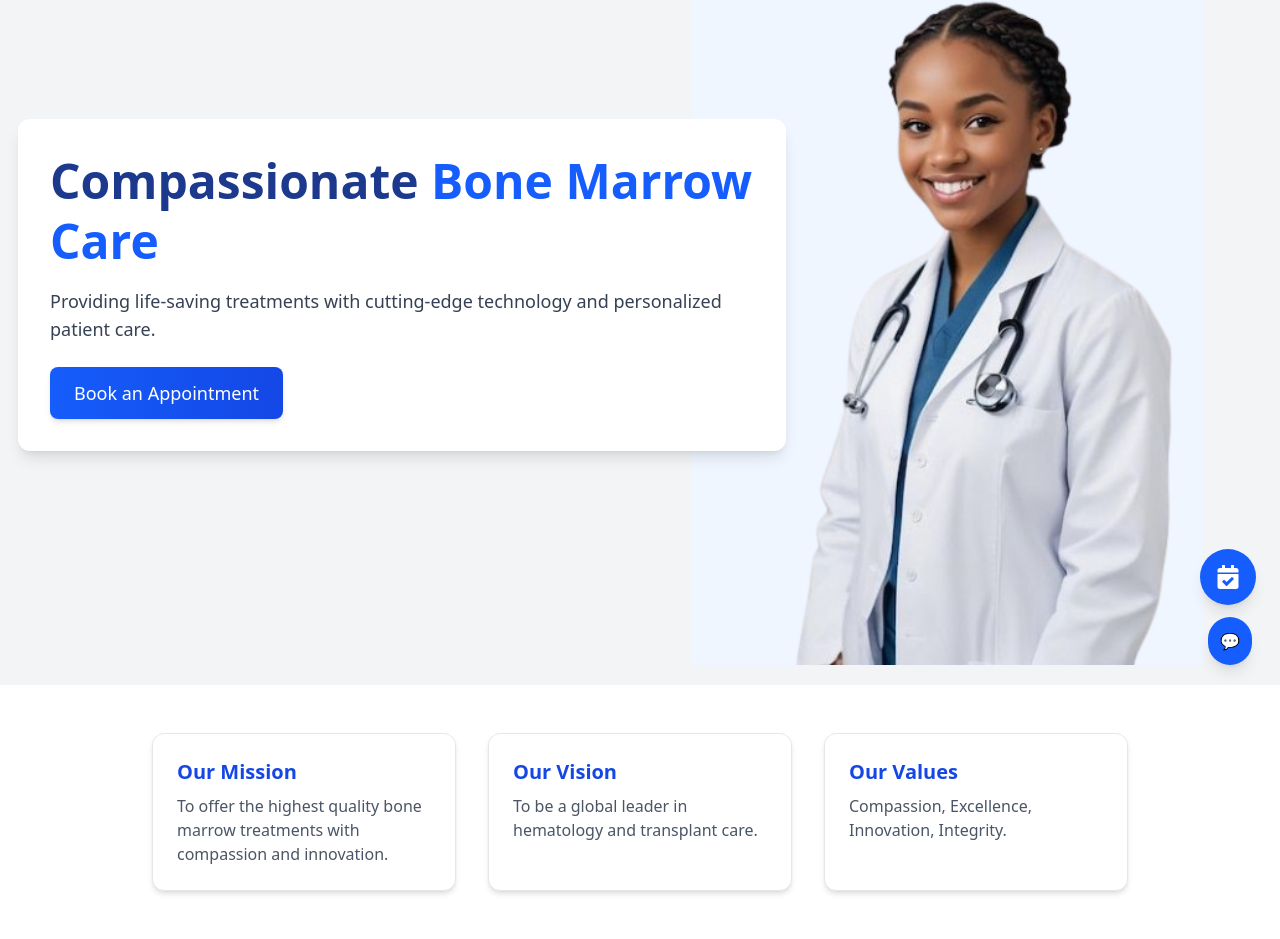
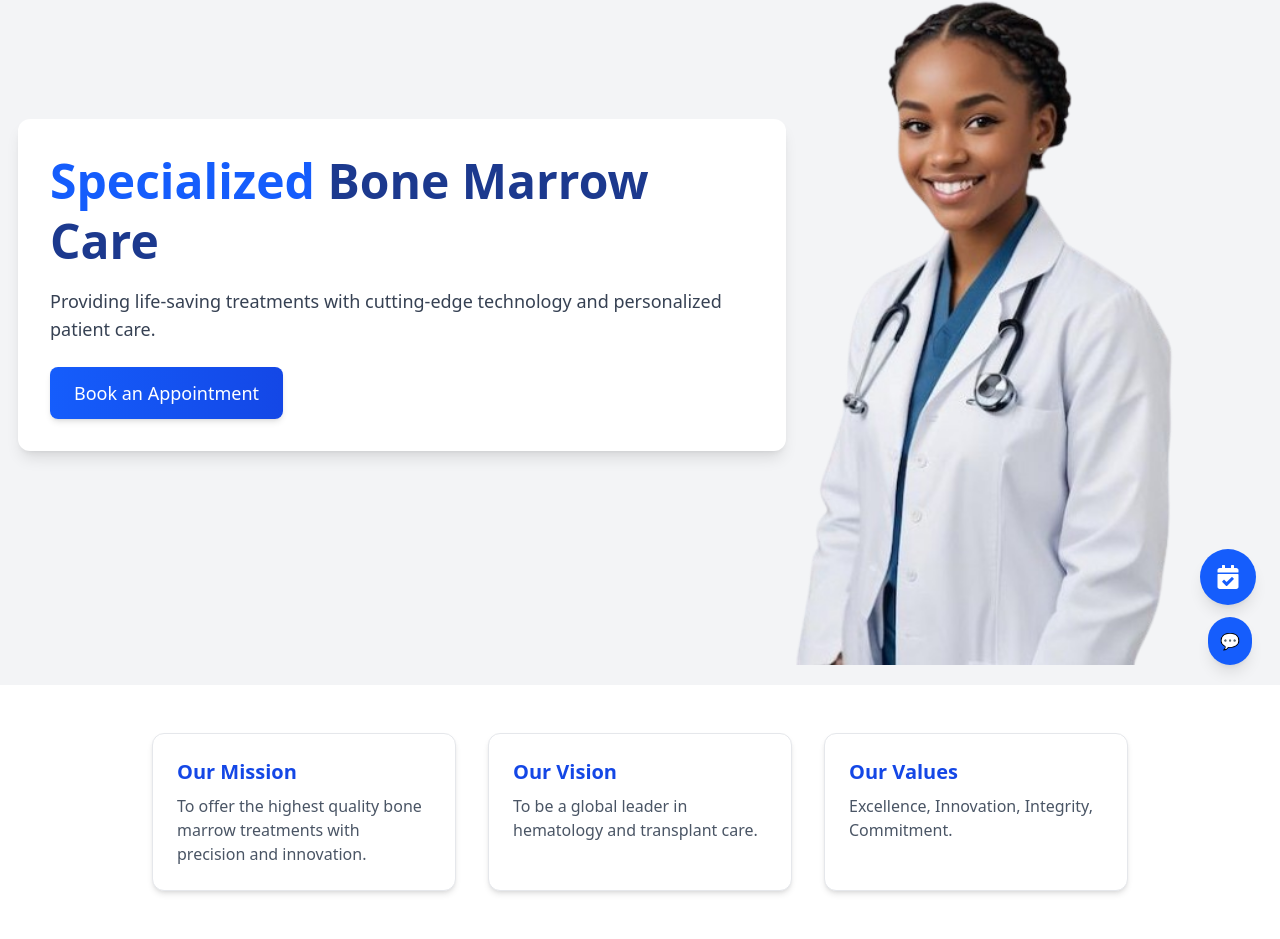
Before and after one commit to Bart-Plange/bonemarrow, a React (Vite) app: page / in a window 1280 px wide. Shown: the part 115-1054 px from the top of the page. Built offline with nearby package versions, Linux system fonts and the light colour scheme.

Commit message:
updated the hero

```diff
--- a/src/components/hero/Hero.jsx
+++ b/src/components/hero/Hero.jsx
@@ -1,7 +1,20 @@
+import { useState, useEffect } from "react";
 import { motion } from "framer-motion";
 import { FaCalendarCheck } from "react-icons/fa";
 
+const words = ["Advanced", "Specialized", "Expert"];
+
 const Hero = () => {
+  const [wordIndex, setWordIndex] = useState(0);
+
+  useEffect(() => {
+    const interval = setInterval(() => {
+      setWordIndex((prevIndex) => (prevIndex + 1) % words.length);
+    }, 4000); // Change word every 4 seconds
+
+    return () => clearInterval(interval);
+  }, []);
+
   return (
     <div>
       {/* Hero Section with Optimized Background Image */}
@@ -9,9 +22,9 @@ const Hero = () => {
         className="relative h-[80vh] md:h-screen bg-gray-100 flex items-center justify-center"
         style={{
           backgroundImage: "url('/nhn.png')",
-          backgroundSize: "40%", // Prevents zooming in too much
-          backgroundPosition: "top 60% right 10%", // Moves the image slightly to the right
-          backgroundRepeat: "no-repeat", // Ensures no tiling
+          backgroundSize: "40%",
+          backgroundPosition: "top 60% right 10%",
+          backgroundRepeat: "no-repeat",
         }}
       >
         {/* Overlay for Better Readability */}
@@ -23,10 +36,20 @@ const Hero = () => {
             initial={{ opacity: 0, x: -50 }}
             animate={{ opacity: 1, x: 0 }}
             transition={{ duration: 1 }}
-            className="text-center md:text-left bg-white bg-opacity-95 p-8 rounded-xl shadow-lg max-w-3xl ml-[-30px]" // Moves text slightly to the left
+            className="text-center md:text-left bg-white bg-opacity-95 p-8 rounded-xl shadow-lg max-w-3xl ml-[-30px]"
           >
             <h1 className="text-4xl md:text-5xl font-bold text-blue-900 leading-tight">
-              Compassionate <span className="text-blue-600">Bone Marrow Care</span>
+              <motion.span
+                key={wordIndex}
+                initial={{ opacity: 0, y: 10 }}
+                animate={{ opacity: 1, y: 0 }}
+                exit={{ opacity: 0, y: -10 }}
+                transition={{ duration: 1.2, ease: "easeInOut" }} // Smooth transition
+                className="text-blue-600"
+              >
+                {words[wordIndex]}
+              </motion.span>{" "}
+              Bone Marrow Care
             </h1>
             <p className="mt-4 text-gray-700 text-lg">
               Providing life-saving treatments with cutting-edge technology and personalized patient care.
@@ -60,7 +83,7 @@ const Hero = () => {
         {[
           {
             title: "Our Mission",
-            text: "To offer the highest quality bone marrow treatments with compassion and innovation.",
+            text: "To offer the highest quality bone marrow treatments with precision and innovation.",
           },
           {
             title: "Our Vision",
@@ -68,7 +91,7 @@ const Hero = () => {
           },
           {
             title: "Our Values",
-            text: "Compassion, Excellence, Innovation, Integrity.",
+            text: "Excellence, Innovation, Integrity, Commitment.",
           },
         ].map((item, index) => (
           <motion.div
```
Also changed, not shown: public/nhn.png.
